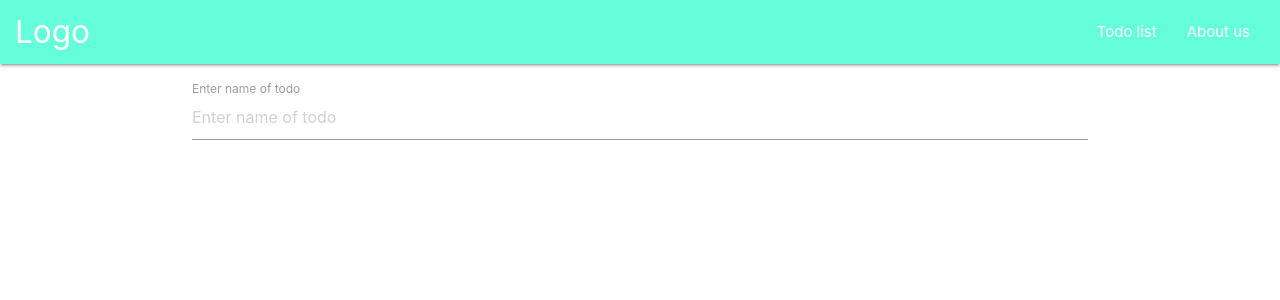
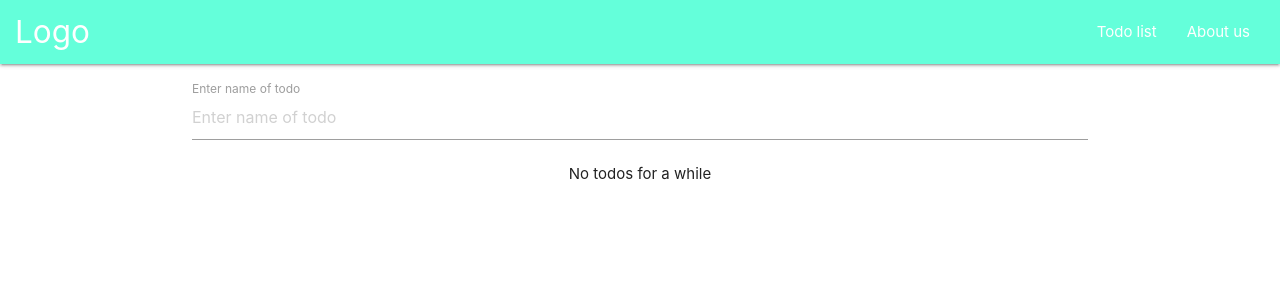
Before and after one commit to PavelProtchenko/todo-application, a React (Create React App) app: page / in a window 1280 px wide. Shown: the top 300 px of the page. Built offline with nearby package versions, Linux system fonts and the light colour scheme.

Commit message:
add functionality remove and checked todo

```diff
--- a/src/App.tsx
+++ b/src/App.tsx
@@ -18,12 +18,25 @@ const App: React.FC = () => {
     console.log('Add new todo', title)
   }
 
+  const toggleHandler = (id: number) => {
+    setTodos(prev => prev.map(todo => {
+      if (todo.id === id) {
+        todo.completed = !todo.completed
+      }
+      return todo
+    }))
+  }
+
+  const removeHandler = (id: number) => {
+    setTodos(prev => prev.filter(todo => todo.id !== id))
+  }
+
   return <>
     <Navbar />
     <div className="container">
       <TodoForm onAdd={addHandler} />
 
-      <TodoList todos={todos} />
+      <TodoList todos={todos} onToggle={toggleHandler} onRemove={removeHandler} />
     </div>
   </>
 }
--- a/src/components/TodoList.tsx
+++ b/src/components/TodoList.tsx
@@ -3,9 +3,14 @@ import { ITodo } from '../interfaces'
 
 type TodoListProps = {
   todos: ITodo[]
+  onToggle(id: number): void
+  onRemove(id: number): void
 }
 
-export const TodoList: React.FC<TodoListProps> = ({ todos }) => {
+export const TodoList: React.FC<TodoListProps> = ({ todos, onRemove, onToggle }) => {
+  if (todos.length === 0) {
+    return <p className="center">No todos for a while</p>
+  }
   return (
     <ul>
       {todos.map(todo => {
@@ -17,9 +22,9 @@ export const TodoList: React.FC<TodoListProps> = ({ todos }) => {
         return (
           <li className={classes.join(' ')} key={todo.id}>
             <label>
-              <input type="checkbox" checked={todo.completed} />
+              <input type="checkbox" checked={todo.completed} onChange={onToggle.bind(null, todo.id)} />
               <span>{todo.title}</span>
-              <i className="material-icons red-text">delete</i>
+              <i className="material-icons red-text" onClick={()=> onRemove(todo.id)}>delete</i>
             </label>
           </li>
         )
```
